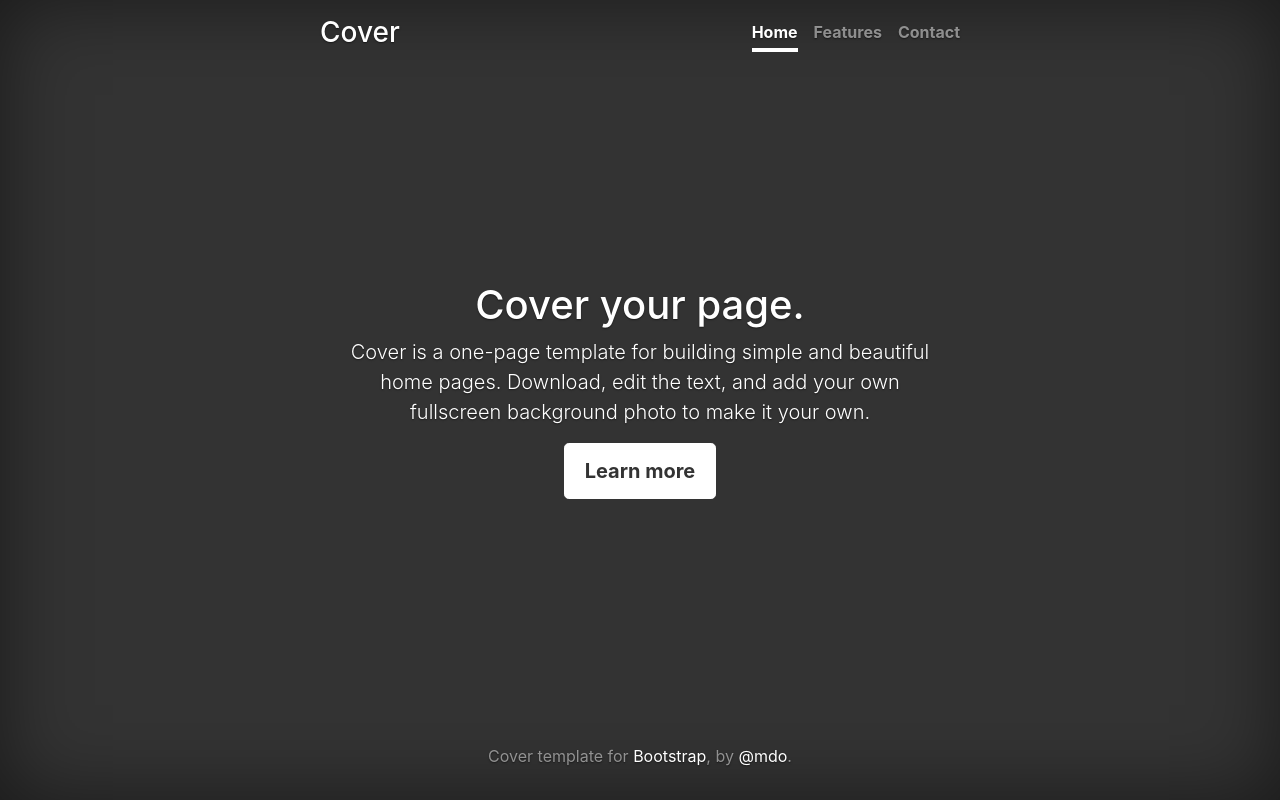
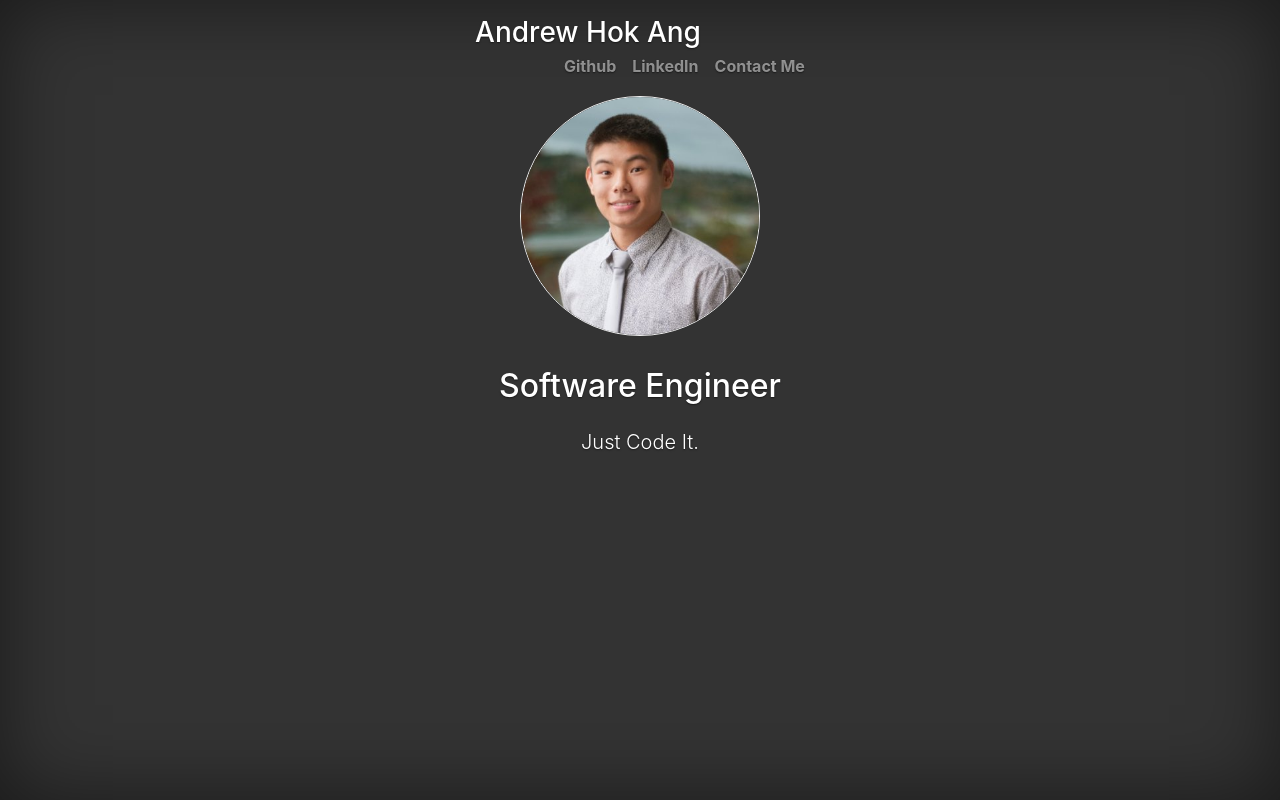
Before and after one commit to andrewang123/andrewang123.github.io, a plain HTML site: page index.html in a window 1280 px wide. Drawn offline with nearby package versions, Linux system fonts and the light colour scheme.

Commit message:
updated personal website with all information

```diff
--- a/index.html
+++ b/index.html
@@ -1,57 +1,53 @@
-
 <!doctype html>
 <html lang="en">
+
 <head>
   <meta charset="utf-8">
   <meta name="viewport" content="width=device-width, initial-scale=1, shrink-to-fit=no">
   <meta name="description" content="Andrew personal website">
   <meta name="author" content="Andrew Ang">
   <link rel="icon" href="./favicon.ico">
-
   <title>Andrew Ang Personal Website</title>
 
   <!-- Bootstrap core CSS -->
-    <link href="./dist/css/bootstrap.min.css" rel="stylesheet">
+  <link href="dist/css/bootstrap.min.css" rel="stylesheet">
 
   <!-- Custom styles for this template -->
-    <link href="./style/cover.css" rel="stylesheet">
+  <link href="style/cover.css" rel="stylesheet">
+
+  <!-- Other Styling -->
+  <link rel="stylesheet" href="style/normalize.css">
+  <link rel="stylesheet" href="style/style.css">
 </head>
-
 <body class="text-center">
   <div class="cover-container d-flex h-100 p-3 mx-auto flex-column">
     <header class="masthead mb-auto">
       <div class="inner">
-          <h3 class="masthead-brand">Cover</h3>
+        <h3 class="masthead-brand">Andrew Hok Ang &nbsp;</h3>
+      </div>
       <nav class="nav nav-masthead justify-content-center">
-            <a class="nav-link active" href="#">Home</a>
-            <a class="nav-link" href="#">Features</a>
-            <a class="nav-link" href="#">Contact</a>
+        <a class="nav-link" href="https://github.com/andrewang123" target="_blank">Github</a>
+        <a class="nav-link" href="https://www.linkedin.com/in/andrew-ang/" target="_blank">LinkedIn</a>
+        <a class="nav-link" href="#NeedJavaScript" id='contact-me'>Contact Me</a>
       </nav>
+    </header>
+    <main role="main" class="inner cover">
+      <img src="img/Andrew.jpg" alt="Andrew" class="header-img" />
+      <h1 class="cover-heading">Software Engineer</h1>
+      <p class="lead">Just Code It.</p>
+    </main>
   </div>
-      </header>
-
-      <main role="main" class="inner cover">
-        <h1 class="cover-heading">Cover your page.</h1>
-        <p class="lead">Cover is a one-page template for building simple and beautiful home pages. Download, edit the text, and add your own fullscreen background photo to make it your own.</p>
-        <p class="lead">
-          <a href="#" class="btn btn-lg btn-secondary">Learn more</a>
-        </p>
-      </main>
-
-      <footer class="mastfoot mt-auto">
-        <div class="inner">
-          <p>Cover template for <a href="https://getbootstrap.com/">Bootstrap</a>, by <a href="https://twitter.com/mdo">@mdo</a>.</p>
-        </div>
-      </footer>
-    </div>
-
-
   <!-- Bootstrap core JavaScript
     ================================================== -->
   <!-- Placed at the end of the document so the pages load faster -->
-    <script src="https://code.jquery.com/jquery-3.2.1.slim.min.js" integrity="sha384-KJ3o2DKtIkvYIK3UENzmM7KCkRr/rE9/Qpg6aAZGJwFDMVNA/GpGFF93hXpG5KkN" crossorigin="anonymous"></script>
+  <script src="https://code.jquery.com/jquery-3.2.1.slim.min.js" integrity="sha384-KJ3o2DKtIkvYIK3UENzmM7KCkRr/rE9/Qpg6aAZGJwFDMVNA/GpGFF93hXpG5KkN"
+    crossorigin="anonymous"></script>
   <script>window.jQuery || document.write('<script src="../../assets/js/vendor/jquery-slim.min.js"><\/script>')</script>
   <script src="../../assets/js/vendor/popper.min.js"></script>
   <script src="../../dist/js/bootstrap.min.js"></script>
+  <script>
+    document.getElementById('contact-me').href =
+      window.atob('bWFpbHRvOmFuZHJld2FuZzM2MEBnbWFpbC5jb20=');
+  </script>
 </body>
 </html>
--- a/style/style.css
+++ b/style/style.css
@@ -0,0 +1,39 @@
+/**
+ * style
+ **/
+
+.header-img {
+  width: 8.5em;
+  max-width: 100%;
+  height: auto;
+  margin-top: 10px;
+  margin-bottom: 10px;
+  border-radius: 100%;
+  border: 1px solid #f0f0f0;
+}
+
+main {
+  position: relative;
+  z-index: 1;
+  height: 100%;
+}
+
+@media (min-width: 40em) {
+  header {
+    top: 0;
+    width: 100%;
+  }
+  .header-img {
+    width: 15em;
+  }
+}
+
+@media (min-width: 80em) {
+  header {
+    top: 0;
+    width: 100%;
+  }
+  .header-img {
+    width: 15em;
+  }
+}
```
Also changed, not shown: favicon.ico (added), style/normalize.css (deleted). Lines whose indentation alone changed are shown as unchanged.
